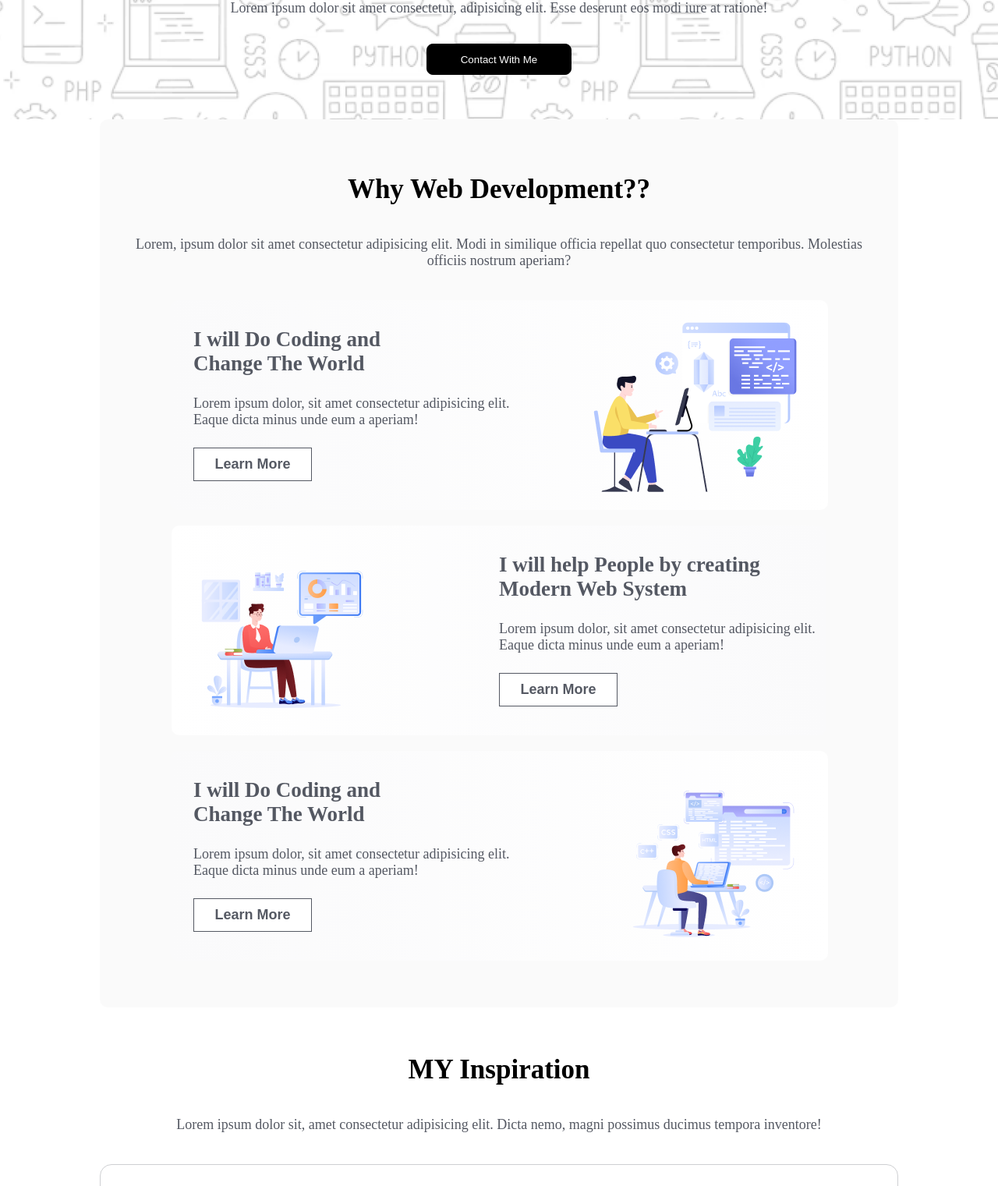
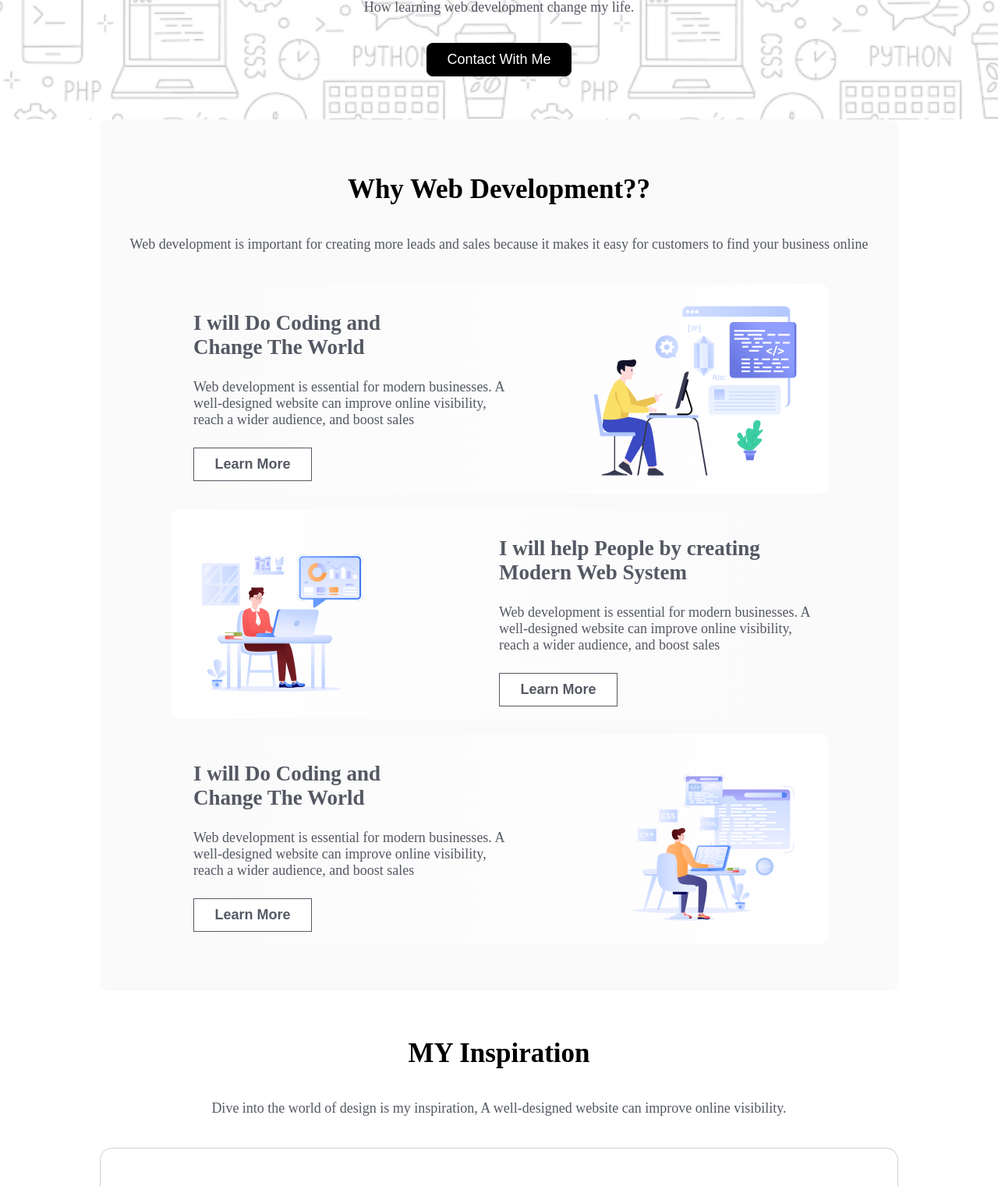
Before and after one commit to Shamsul-Alam-Reza/Assignment01, a plain HTML site: page index.html in a window 1280 px wide. Shown: the part 524-2045 px from the top of the page at 78% size. Drawn offline with Linux system fonts and the light colour scheme; grey boxes are pictures that could not be loaded.

Commit message:
All lorem text removed and learn more button linked

```diff
--- a/index.html
+++ b/index.html
@@ -26,8 +26,7 @@
         "In the near future, I hope to <br> become a Developer."
       </h1>
       <p class="hero__description">
-        Lorem ipsum dolor sit amet consectetur, adipisicing elit. Esse deserunt
-        eos modi iure at ratione!
+        How learning web development change my life.
       </p>
       <div class="hero__btn">
         <button class="hero__btn--contact">Contact With Me</button>
@@ -42,9 +41,7 @@
         <div class="devlopment">
           <h1 class="devlopment__title">Why Web Development??</h1>
           <p class="devlopment__description">
-            Lorem, ipsum dolor sit amet consectetur adipisicing elit. Modi in
-            similique officia repellat quo consectetur temporibus. Molestias
-            officiis nostrum aperiam?
+            Web development is important for creating more leads and sales because it makes it easy for customers to find your business online
           </p>
           <!-- part one start -->
           <div class="devlopment__item-one">
@@ -54,8 +51,7 @@
                 Change The World
               </h1>
               <p class="devlopment__item_one-text--description">
-                Lorem ipsum dolor, sit amet consectetur adipisicing elit. Eaque
-                dicta minus unde eum a aperiam!
+                Web development is essential for modern businesses. A well-designed website can improve online visibility, reach a wider audience, and boost sales
               </p>
               <div class="devlopment__item_one-text--btn">
                 <button class="learn-btn">Learn More</button>
@@ -74,8 +70,7 @@
                 Modern Web System
               </h1>
               <p class="devlopment__item_one-text--description">
-                Lorem ipsum dolor, sit amet consectetur adipisicing elit. Eaque
-                dicta minus unde eum a aperiam!
+                Web development is essential for modern businesses. A well-designed website can improve online visibility, reach a wider audience, and boost sales
               </p>
               <div class="devlopment__item_one-text--btn">
                 <button class="learn-btn">Learn More</button>
@@ -94,8 +89,7 @@
                 Change The World
               </h1>
               <p class="devlopment__item_one-text--description">
-                Lorem ipsum dolor, sit amet consectetur adipisicing elit. Eaque
-                dicta minus unde eum a aperiam!
+                Web development is essential for modern businesses. A well-designed website can improve online visibility, reach a wider audience, and boost sales
               </p>
               <div class="devlopment__item_one-text--btn">
                 <button class="learn-btn">Learn More</button>
@@ -114,8 +108,7 @@
         <div class="inspiration">
           <h1 class="inspiration__title">MY Inspiration</h1>
           <p class="inspiration__discription">
-            Lorem ipsum dolor sit, amet consectetur adipisicing elit. Dicta
-            nemo, magni possimus ducimus tempora inventore!
+            Dive into the world of design is my inspiration,  A well-designed website can improve online visibility.
           </p>
           <div class="inspiration__video">
             <iframe
@@ -136,38 +129,34 @@
         <div class="current-target">
           <h1 class="current-target_title">My Current Target</h1>
           <p class="current-target_discription">
-            Lorem ipsum dolor sit amet consectetur adipisicing elit. Deleniti
-            omnis fuga ipsum ducimus itaque ipsam.
+            My current target to learn the latest web technology to become a good developer.
           </p>
           <div class="current-target_boxes">
             <div class="current-target__box--one one">
               <img src="./assets/html.png" alt="" class="box__img" />
               <h1 class="box__title">HTML</h1>
               <p class="box__description">
-                Lorem, ipsum dolor sit amet consectetur adipisicing elit.
-                Voluptas, fuga.
+                Hypertext Markup Language (HTML) is the standard markup language for documents designed to be displayed in a web browser.
               </p>
-              <div class="box__link"><a href="">Learn More</a></div>
+              <div class="box__link"><a href="https://en.wikipedia.org/wiki/HTML" target="_blank">Learn More</a></div>
             </div>
             <!-- Box two Start -->
             <div class="current-target__box--one two">
               <img src="./assets/css.png" alt="" class="box__img" />
               <h1 class="box__title">CSS</h1>
               <p class="box__description">
-                Lorem, ipsum dolor sit amet consectetur adipisicing elit.
-                Voluptas, fuga.
+                Cascading Style Sheets (CSS) is a style sheet language used for specifying the presentation and styling of a document written in a markup language s
               </p>
-              <div class="box__link"><a href="">Learn More</a></div>
+              <div class="box__link"><a href="https://en.wikipedia.org/wiki/CSS" target="_blank">Learn More</a></div>
             </div>
             <!-- Box three start -->
             <div class="current-target__box--one three">
               <img src="./assets/js.png" alt="" class="box__img" />
               <h1 class="box__title">JavaScript</h1>
               <p class="box__description">
-                Lorem, ipsum dolor sit amet consectetur adipisicing elit.
-                Voluptas, fuga.
+                JavaScript often abbreviated as JS, is a programming language and core technology of the Web, alongside HTML and CSS. 99% of websites use JavaScript
               </p>
-              <div class="box__link"><a href="">Learn More</a></div>
+              <div class="box__link"><a href="https://en.wikipedia.org/wiki/JavaScript" target="_blank">Learn More</a></div>
             </div>
           </div>
         </div>
@@ -175,8 +164,7 @@
         <div class="support">
           <h1 class="support__title">I need Support</h1>
           <p class="support__description">
-            Lorem ipsum dolor sit amet consectetur, adipisicing elit. Quibusdam
-            maxime vero eos architecto, ipsam perferendis.
+            If you have any suggestion please feel free to tell me.
           </p>
           <div class="support__form">
             <input type="text" placeholder="Suggest me any feedback for me" />
--- a/style/style.css
+++ b/style/style.css
@@ -64,6 +64,9 @@
   border: none;
   text-align: center;
   width: 100%;
+  font-size: 18px;
+  font-weight: 500;
+  cursor: pointer;
 }
 /*------------- End of hero section------------ */
 
```
